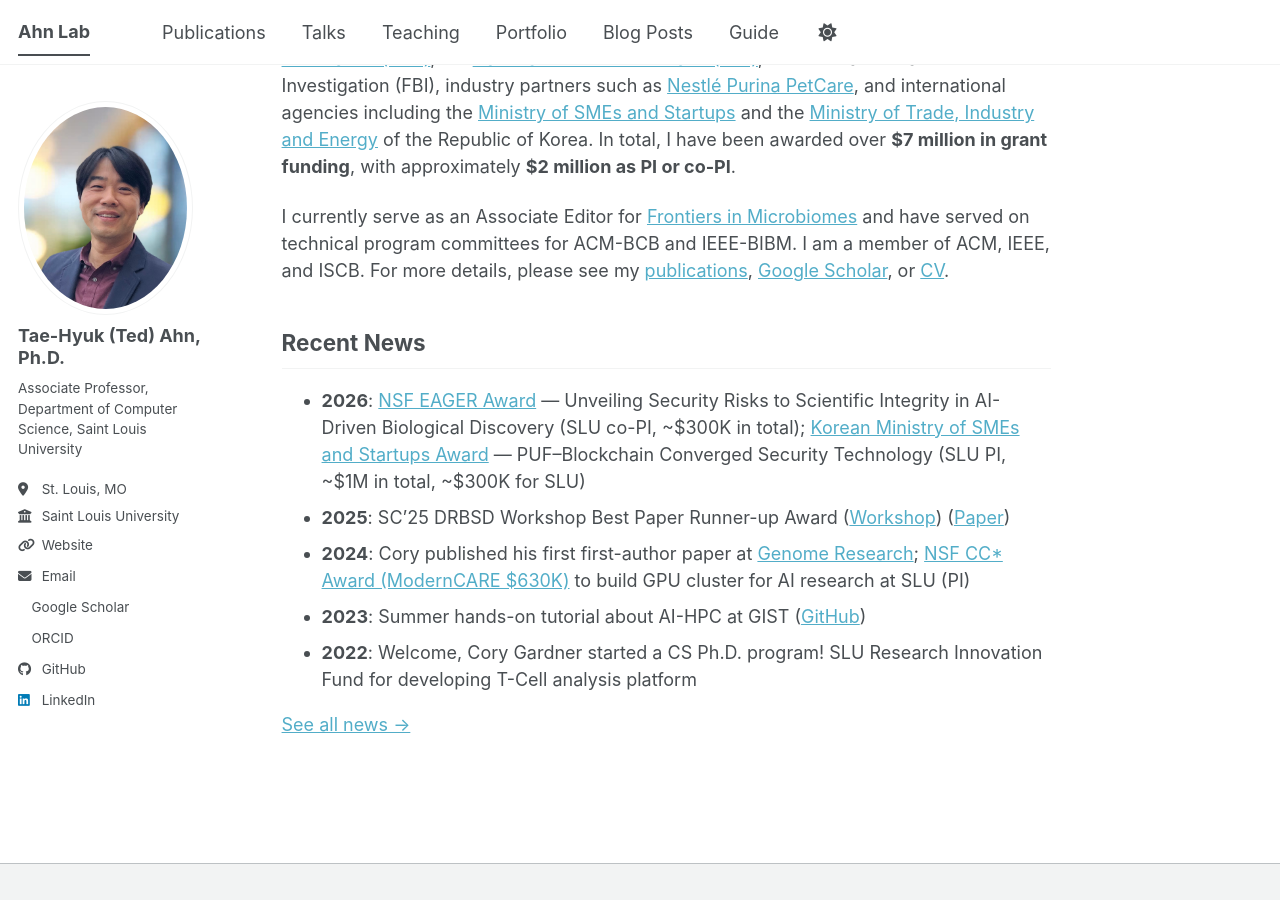
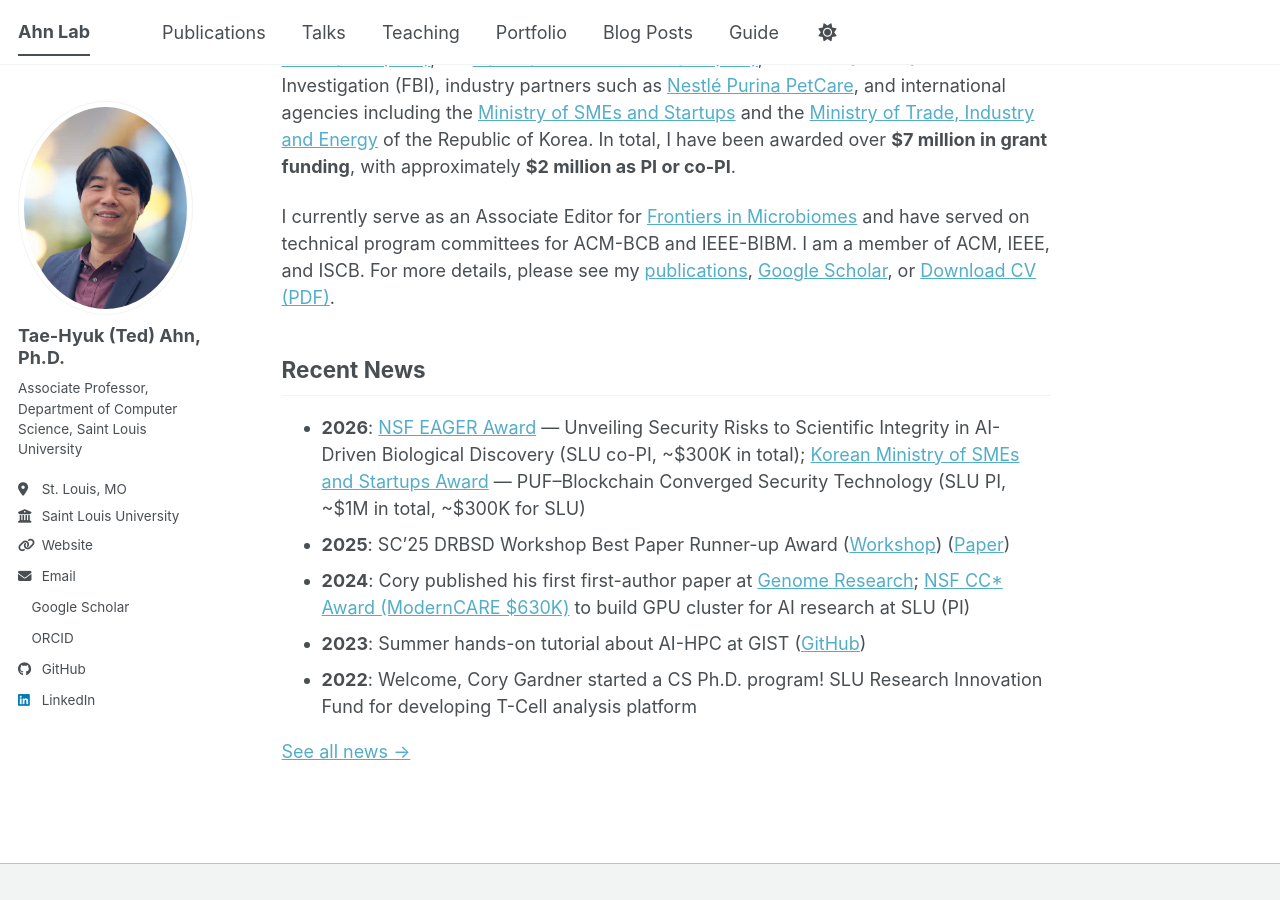
Before and after one commit to BioHPC/BioHPC.github.io, a Jekyll site: the page built from _pages/about.md, in a window 1280 px wide and 900 px high, scrolled down 658 px. Built offline with Jekyll 4.4.1, drawn with Linux system fonts in a browser that asks for light colours; a style sheet for code colours, icons or effects is not loaded; before the commit the page ends 1537 px from its top, so only the background shows below that.

Commit message:
modified:   _pages/about.md

```diff
--- a/_pages/about.md
+++ b/_pages/about.md
@@ -13,7 +13,7 @@ I lead the **Ahn Lab (BioHPC Lab)**, where our research focuses on developing in
 
 As Lead PI of the [NSF CC* ModernCARE Award ($630K)](https://www.nsf.gov/awardsearch/showAward?AWD_ID=2430236), we have built a GPU computing cluster at SLU to advance AI-driven research and education. My research has been supported by a diverse range of funding sources, including the [National Science Foundation (NSF)](https://www.nsf.gov/), the [National Institutes of Health (NIH)](https://www.nih.gov/), the Federal Bureau of Investigation (FBI), industry partners such as [Nestlé Purina PetCare](https://www.purina.com/), and international agencies including the [Ministry of SMEs and Startups](https://www.mss.go.kr/) and the [Ministry of Trade, Industry and Energy](https://english.motie.go.kr/) of the Republic of Korea. In total, I have been awarded over **$7 million in grant funding**, with approximately **$2 million as PI or co-PI**.
 
-I currently serve as an Associate Editor for [Frontiers in Microbiomes](https://www.frontiersin.org/journals/microbiomes) and have served on technical program committees for ACM-BCB and IEEE-BIBM. I am a member of ACM, IEEE, and ISCB. For more details, please see my [publications](/publications/), [Google Scholar](https://scholar.google.com/citations?user=YOUR_SCHOLAR_ID), or [CV](/cv/).
+I currently serve as an Associate Editor for [Frontiers in Microbiomes](https://www.frontiersin.org/journals/microbiomes) and have served on technical program committees for ACM-BCB and IEEE-BIBM. I am a member of ACM, IEEE, and ISCB. For more details, please see my [publications](/publications/), [Google Scholar](https://scholar.google.com/citations?user=LzZLPpAAAAAJ&hl=en), or [Download CV (PDF)](/files/CV_THAhn.pdf).
 
 ## Recent News
 
```
